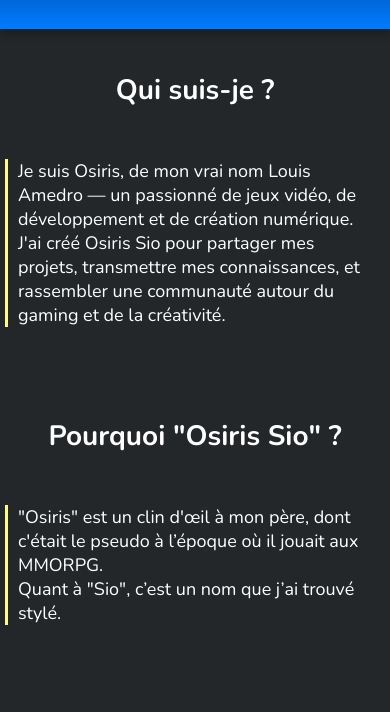
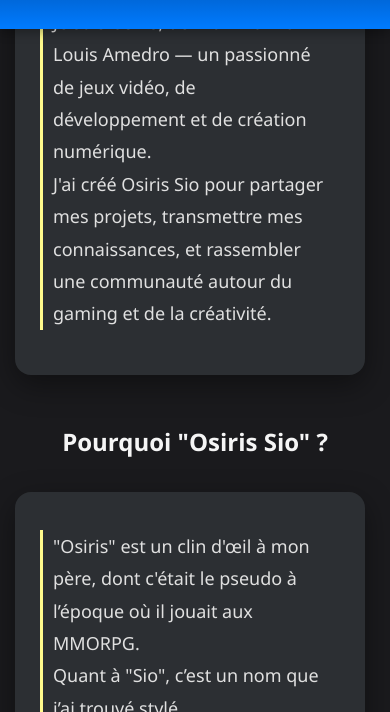
Before and after one commit to Osiris-Sio/osiris-sio.fr, a plain HTML site: page a-propos.html in a window 390 px wide. Shown: the part 119-831 px from the top of the page. Drawn offline with nearby package versions, Linux system fonts and the light colour scheme.

Commit message:
Modification actualites et a-propos
J'ai ajouté une animation quand on arrive sur la page actualites

J'ai ajouté du css et une animation quand on arrive sur la page a-propos

```diff
--- a/a-propos.html
+++ b/a-propos.html
@@ -17,6 +17,7 @@
     <meta name="viewport" content="width=device-width, initial-scale=1.0" />
 
     <link rel="stylesheet" href="style/style.css" />
+    <link rel="stylesheet" href="style/a-propos.css">
     <script src="script/script.js"></script>
 
     <link rel="icon" href="img/logo.png" type="image/png" />
@@ -32,8 +33,8 @@
   <body>
     <div id="header"></div>
 
+      <h2>Qui suis-je ?</h2>
     <article>
-      <h2>Qui suis-je ?</h2>
       <p>
         Je suis Osiris, de mon vrai nom Louis Amedro — un passionné de jeux
         vidéo, de développement et de création numérique. <br />
@@ -41,15 +42,19 @@
         connaissances, et rassembler une communauté autour du gaming et de la
         créativité.
       </p>
+    </article>
 
       <h2>Pourquoi "Osiris Sio" ?</h2>
+    <article>
       <p>
         "Osiris" est un clin d'œil à mon père, dont c'était le pseudo à l’époque
         où il jouait aux MMORPG. <br />
         Quant à "Sio", c’est un nom que j’ai trouvé stylé.
       </p>
+    </article>
 
       <h2>Quel contenu je propose ?</h2>
+    <article>
       <p>
         Je crée et partage du contenu autour de la pop culture gaming, du
         développement de jeux en Python, et d'applications web comme celle-ci.
@@ -63,8 +68,10 @@
         J’apprends en continu et je suis toujours à la recherche de nouvelles
         compétences à explorer.
       </p>
+    </article>
 
       <h2>Mon objectif</h2>
+    <article>
       <p>
         Créer des projets fun, créatifs et innovants, tout en les partageant
         avec le plus grand nombre. <br />
--- /dev/null
+++ b/style/a-propos.css
@@ -0,0 +1,59 @@
+body {
+    background-color: #1a1a1d;
+    color: #f5f5f5;
+    font-family: 'Segoe UI', Roboto, sans-serif;
+    margin: 0;
+    padding: 0;
+}
+
+article {
+    max-width: 1000px;
+    width: calc(100% - 40px);
+    margin: 40px auto;
+    padding: 20px;
+    box-sizing: border-box;
+    background-color: #2c2f33;
+    border-radius: 16px;
+    box-shadow: 0 10px 30px rgba(0, 0, 0, 0.4);
+    animation: apparition_bas 1s ease-in;
+}
+
+
+@keyframes apparition_bas {
+    0% {
+        opacity: 0;
+        transform: translateY(40px) scale(0.95);
+    }
+    100% {
+        opacity: 1;
+        transform: translateY(0) scale(1);
+    }
+}
+
+h2 {
+    font-size: 2rem;
+    position: relative;
+    margin-bottom: 4px;
+}
+
+p {
+    font-size: 1.1rem;
+    line-height: 1.8;
+    margin-bottom: 25px;
+    color: #e0e0e0;
+}
+
+@media (max-width: 768px) {
+    article {
+        padding: 20px;
+        margin: 30px 15px;
+    }
+
+    h2 {
+        font-size: 1.5rem;
+    }
+
+    p {
+        font-size: 1rem;
+    }
+}
```
Also changed, not shown: actualites.html (+2 -2 lines), style/actualites.css (+30 -0 lines).
